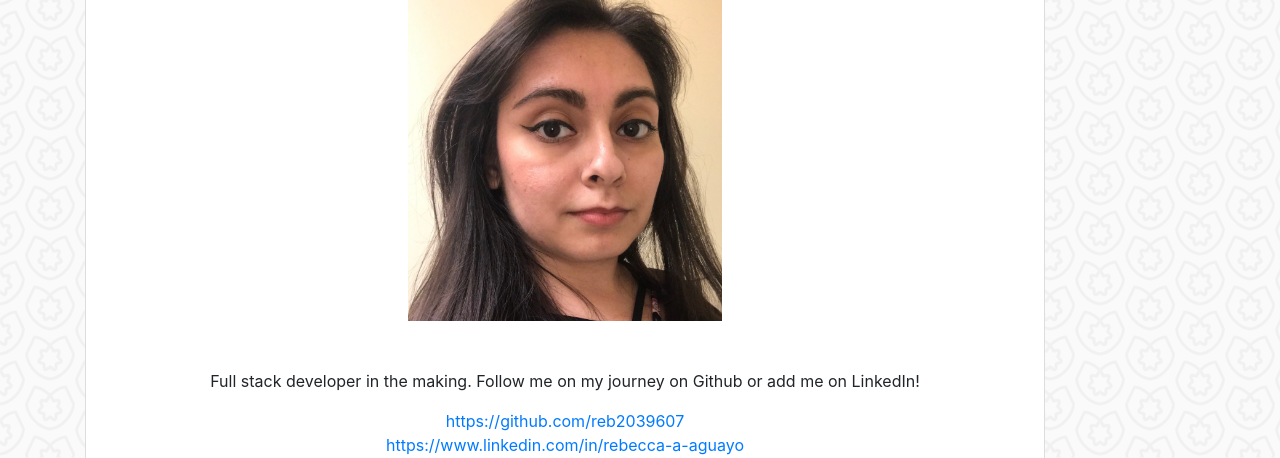
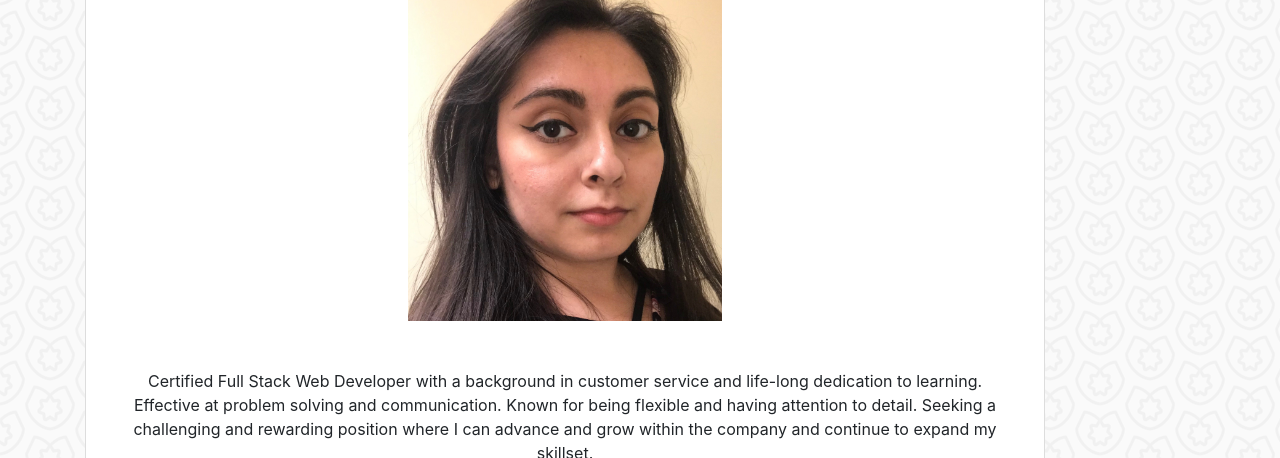
Before and after one commit to reb2039607/Bootstrap-Portfolio, a plain HTML site: page index.html in a window 1280 px wide. Shown: the part 342-800 px from the top of the page. Drawn offline with nearby package versions, Linux system fonts and the light colour scheme.

Commit message:
minor updates

```diff
--- a/index.html
+++ b/index.html
@@ -65,7 +65,10 @@
             <br>
             <br>
 
-            <p>Full stack developer in the making. Follow me on my journey on Github or add me on LinkedIn!</p>
+            <p>Certified Full Stack Web Developer with a background in customer service and life-long dedication to learning.
+                Effective at problem solving and communication. Known for being flexible and having attention to detail.
+                Seeking a challenging and rewarding position where I can advance and grow within the company and
+                continue to expand my skillset. </p>
 
 
             <a href="https://github.com/reb2039607">https://github.com/reb2039607</a>
```
Also changed, not shown: contact.html (+0 -1 lines), portfolio.html (+1 -6 lines), WordGuess.JPG (added).
